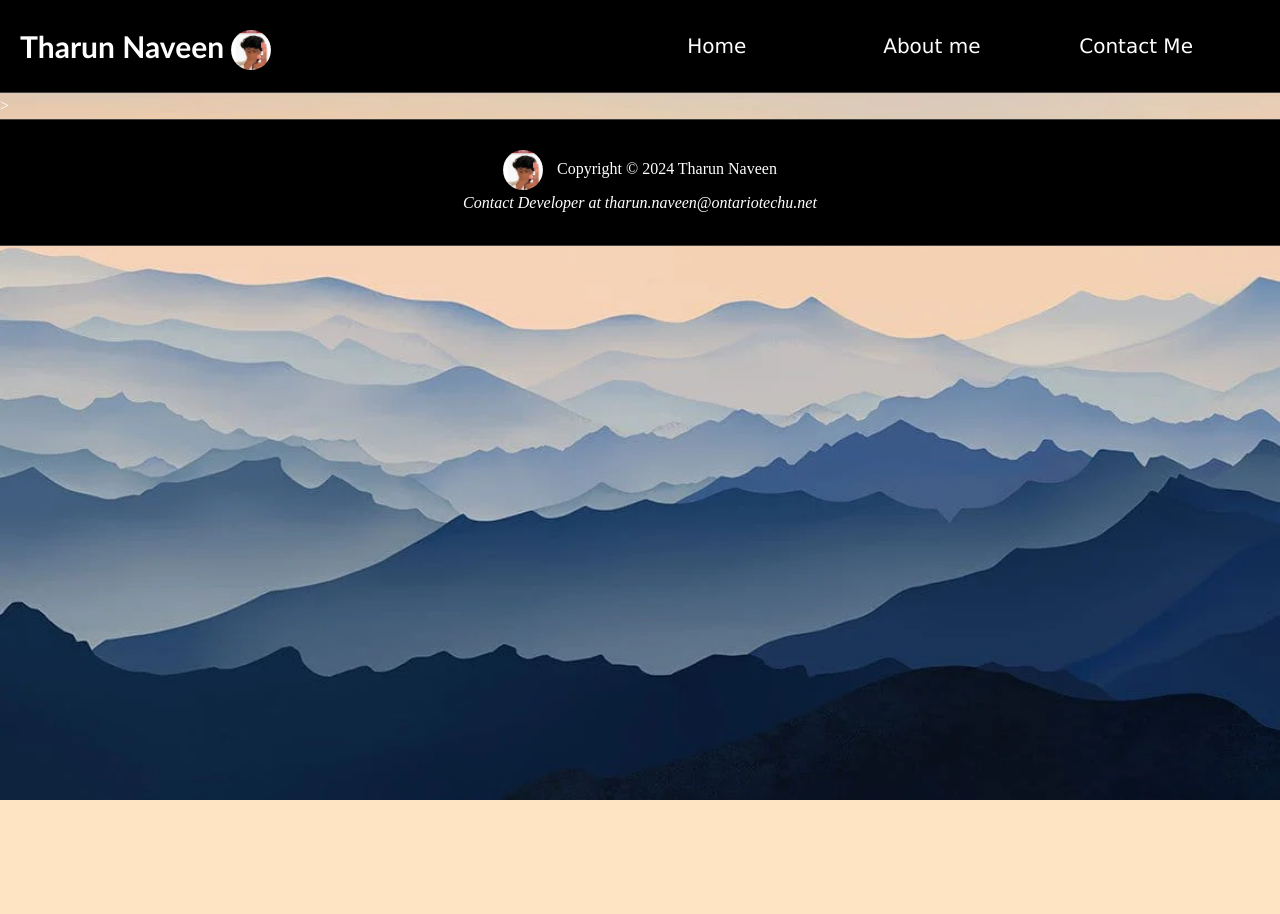
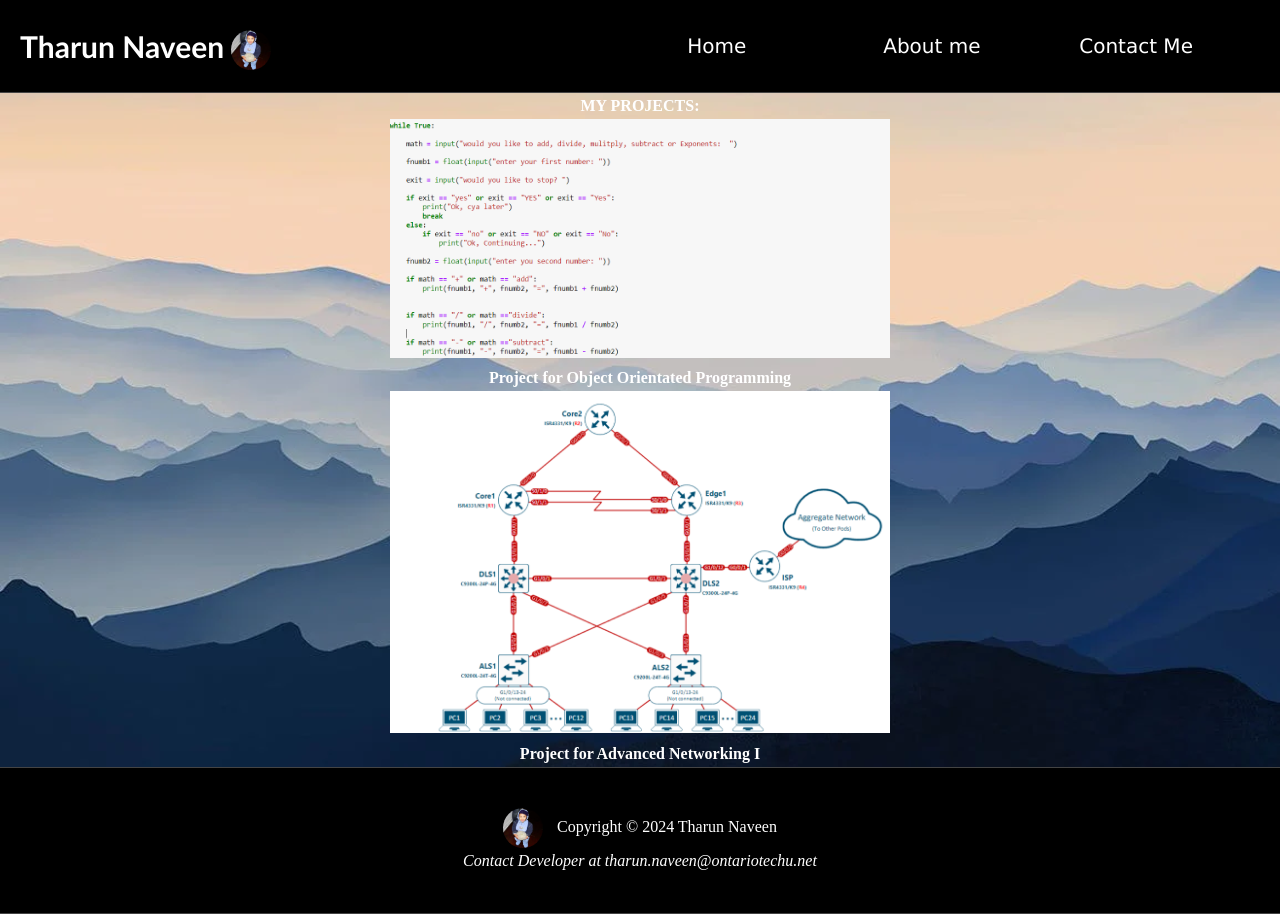
Before and after one commit to Tharun-nav/Tharun-nav.github.io, a plain HTML site: page Projects.html in a window 1280 px wide. Before the commit the page ends 800 px from the top, so only its background shows below. Drawn offline with Linux system fonts and the light colour scheme.

Commit message:
8:42 2024 - 10 - 05
Finished the project portion of my website. Need to now replace all the placeholders with actual images and video.

```diff
--- a/Projects.html
+++ b/Projects.html
@@ -15,7 +15,7 @@
     <header id="header">
         <div class="Headermain">
             <h1 class="logo"> Tharun Naveen
-                <img src="pfp.jpg" alt="Profile icon" class="profile-icon" width="40px">
+                <img src="Myimage.JPG" alt="Profile icon" class="profile-icon" width="40px">
             </h1>
             <ul class="navBar">
                 <nav>
@@ -28,14 +28,30 @@
                     <li><a href="Contact.html">Contact Me</a></li>
                 </nav>
             </ul>
-        </div>>
+        </div>
     </header>
     <section>
+        <div class="projects">MY PROJECTS:
+            <div class="project1">
+                <div class="ProjectImg1">
+                    <img src="ImgforWaS.png" alt="ProjectPicture" class="Project-Picture" width="500px">
+                    <h4>Project for Object Orientated Programming</h4>
+                </div>
+            </div>
+
+            <div>
+                <div class="ProjectImg2">
+                    <img src="Networking.png" alt="ProjectPicture" class="Project-Picture" width="500xpx">
+                    <h4>Project for Advanced Networking I</h4>
+                </div>
+            </div>
+
+        </div>
 
 
     </section>
     <footer id="footer">
-        <p><img src="pfp.jpg" alt="Profile icon" class="profile-icon" width="40px">
+        <p><img src="Myimage.JPG" alt="Profile icon" class="profile-icon" width="40px">
             Copyright &copy; 2024 Tharun Naveen </p>
         <address>Contact Developer at<a href="mailto: tharun.naveen@ontariotechu.net">
                 tharun.naveen@ontariotechu.net</a></address>
--- a/style.css
+++ b/style.css
@@ -69,7 +69,7 @@ body{
 }
 
 footer {
-    padding:30px;
+    padding:40px;
     background-color: black;
     text-align: center;
     border-top: 1px solid #444;
@@ -143,12 +143,15 @@ footer a:hover{
 /*--myvideo is the video in About me section/ transform
 was mainly used to move the video from bottom right to the middle-- */
 .myvideo{
-
-    text-align: center;
     margin:auto;
     transform: translateY(-300px);
+    width:700px
+}
+.video-elem{
+    width:110%;
 }
 
+/*Contact Form */
 input[type=text ],select, textarea {
 
     width:100%;
@@ -187,7 +190,25 @@ form {
 }
 
 .main-contact{
-    text-align: center;
+    text-align: center
 
 
 }
+
+.project1{
+
+    margin: center;
+    text-align: center;
+    border-radius: 9;
+}
+
+.ProjectImg2{
+
+    text-align: center;
+}
+
+.projects{
+
+    text-align: center;
+    font-weight: bolder;
+}
```
Also changed, not shown: About.html (+7 -7 lines), Contact.html (+3 -3 lines), Home.html (+4 -3 lines), Image2.JPG (added), ImgforWaS.png (added), Myimage.JPG (added), Networking.png (added), Screenshot 2024-10-05 184331.png (added), 1 other file.
